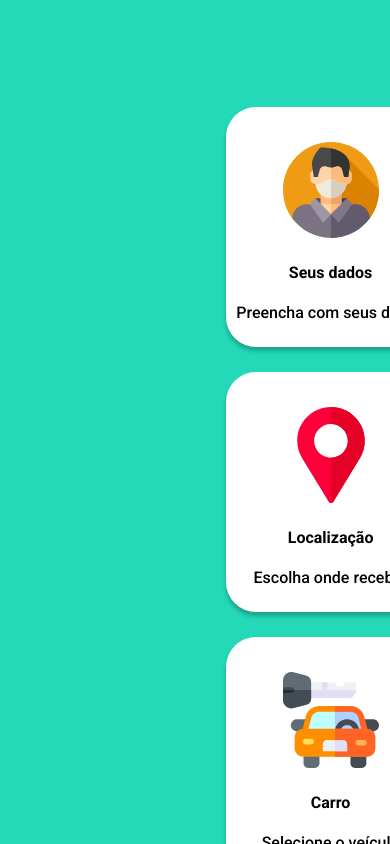
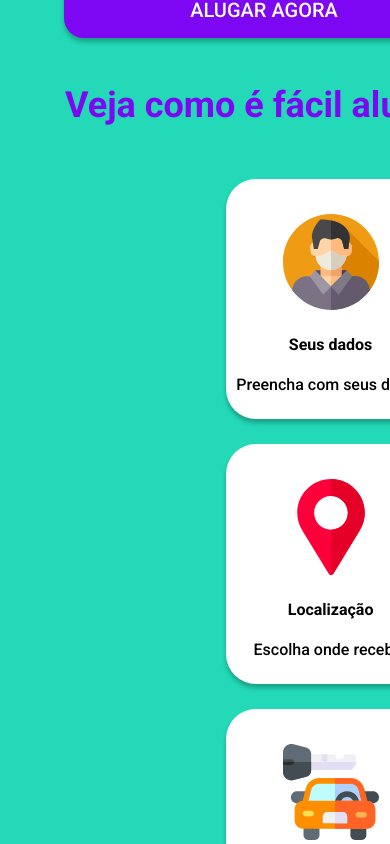
Before and after one commit to RibeiroGeek/Dirija, a plain HTML site: page index.html in a window 390 px wide. Shown: the part 630-1474 px from the top of the page. Drawn offline with Linux system fonts and the light colour scheme.

Commit message:
Add files via upload

```diff
--- a/styles/main.css
+++ b/styles/main.css
@@ -299,7 +299,7 @@ color: #AB05F2;
 body{
     margin: 0;
     padding: 0;
-    width: 500px;
+    max-width: 500px;
 }
 
 
@@ -345,13 +345,33 @@ color: #AB05F2;
 
 }
 
+main h3{
+    position: relative;
+    width: 564px;
+    height: 45px;
+    left: 65px;
+    top: 30px;
+
+    font-family: 'Roboto', sans-serif;
+    font-style: normal;
+    font-weight: bold;
+    font-size: 36px;
+    line-height: 42px;
+
+    color: #7D07F2;
+
+
+    }
+
 aside {
     grid-column-start: aside;
 }
 
 aside .aluguel {
-    width: 15em;
-    height: 15em;
+    width: 24em;
+    height: 24em;
+    right: -12px;
+
     filter: drop-shadow(0px 4px 4px rgba(0, 0, 0, 0.25));
     grid-area: aside;
 }
@@ -370,21 +390,48 @@ main .container .rectangle{
     margin-left: 40%;
 }
 
-main  a{
+main .btn-alugar{
     position: relative;
-    padding: 15px;
-    border-radius: 3px;
-    left: 43%;
-    top: -60px;
-    background: white;
+    border: none;
+    outline: none;
+    background: none;
+    font-size: 1.25rem;
+    font-weight: 700;
+    padding: 20px;
+    border-radius: 20px;
+    left: 4rem;
+    top: 20px;
+    background: #7D07F2;
     box-shadow: 0px 4px 4px rgba(0, 0, 0, 0.25);
-    width: 5em;
-    height: 10em;
+    width: 20em; height: 3em;
     text-decoration: none;
-    color: black;
+    color: white;
     font-family: 'Roboto', sans-serif;
     font-weight: 500;
 
 }
 
+.screen-body button{
+    position: relative;
+    border: none;
+    outline: none;
+    background: none;
+    font-size: 12px;
+    font-weight: 700;
+    padding: 4x 4px;
+    border-radius: 20px;
+    background: #7D07F2;
+    box-shadow: 0px 4px 4px rgba(0, 0, 0, 0.25);
+    width: 15em; height: 2em;
+    color: white;
+    font-family: 'Roboto', sans-serif;
+    font-weight: 500;
+
 }
+
+.screen-body button:hover{
+    background: #097DE8;
+    transition: 250ms;
+}
+
+}
```
